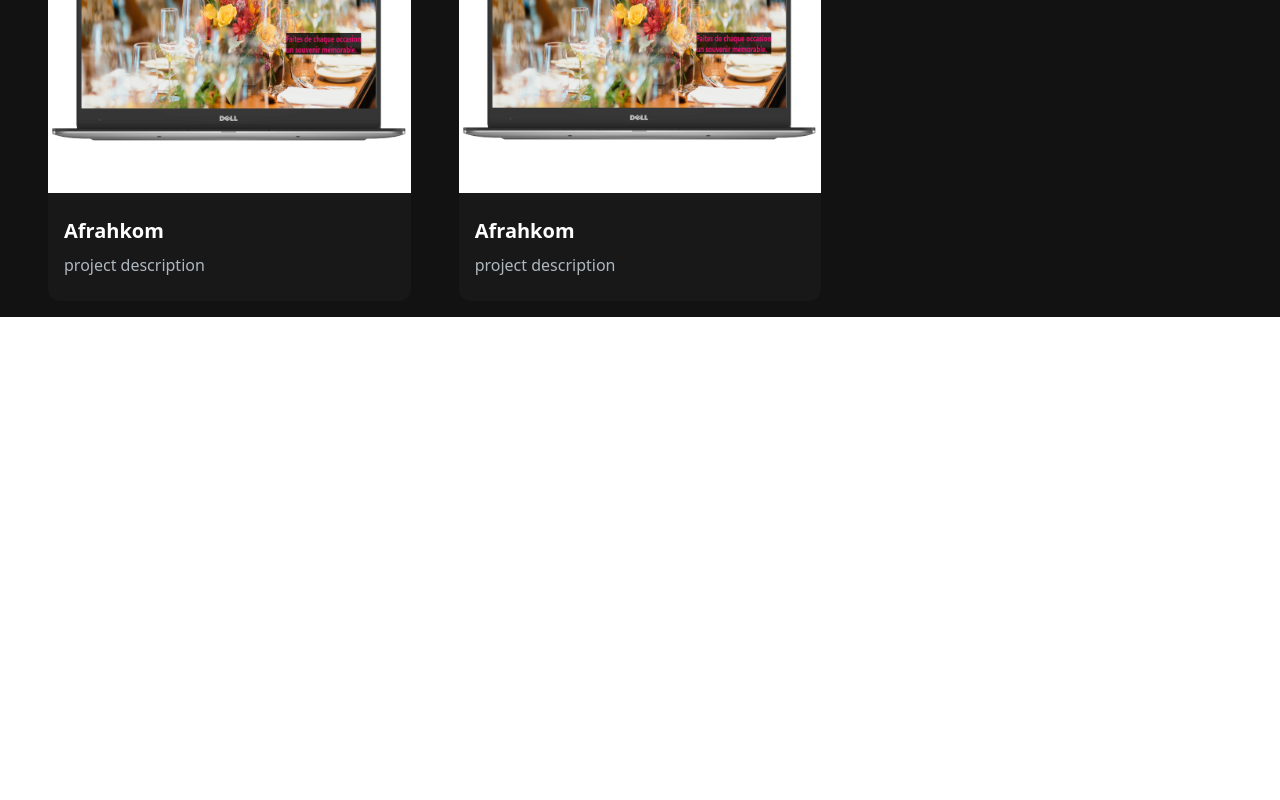
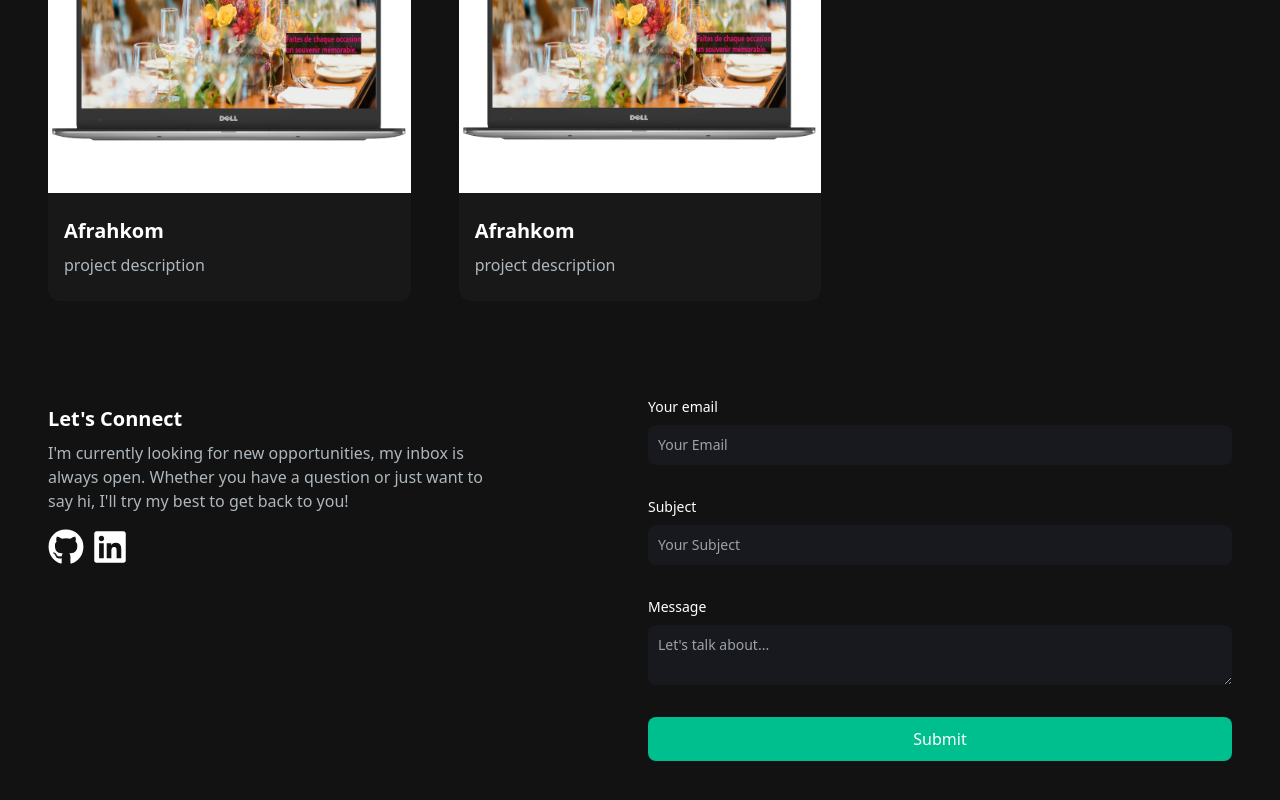
Before and after one commit to MEBARKI16/PotfolioMebarki, a Next.js app: page / in a window 1280 px wide. Shown: the part 1692-2492 px from the top of the page. Before the commit the page ends 2009 px from the top, so only its background shows below. Built offline with nearby package versions, Linux system fonts and the light colour scheme.

Commit message:
create and stylise Email Section

```diff
--- a/package.json
+++ b/package.json
@@ -14,7 +14,8 @@
     "react": "^18",
     "react-dom": "^18",
     "react-icons": "^5.0.1",
-    "react-type-animation": "^3.2.0"
+    "react-type-animation": "^3.2.0",
+    "resend": "^3.2.0"
   },
   "devDependencies": {
     "autoprefixer": "^10.0.1",
--- /dev/null
+++ b/src/components/EmailSection.jsx
@@ -0,0 +1,47 @@
+import React from 'react';
+import { FaGithub, FaLinkedin } from "react-icons/fa";
+import Link from 'next/link';
+const EmailSection = () => {
+    return (
+        <section className="grid md:grid-cols-2 py-24 my-12 md:py-12 gap-4">
+            <div>
+                <h5 className="text-xl font-bold text-white my-2">Let&apos;s Connect</h5>
+                <p className="text-[#ADB7BE] mb-4 max-w-md">I&apos;m currently looking for new opportunities, my inbox is always open.
+                    Whether you have a question or just want to say hi, I&apos;ll try my best to get back to you!</p>
+                <div className="socials flex flex-row gap-2">
+                    <Link href="https://github.com/MEBARKI16" target="_blank">
+                        <FaGithub className="text-white text-4xl" />
+                    </Link>
+                    <Link href="https://www.linkedin.com/in/med-amine-mebarki-346335231/" target="_blank">
+                        <FaLinkedin className="text-white text-4xl" />
+                    </Link>
+                </div>
+            </div>
+            <div>
+                <form className="flex flex-col gap-4">
+                    <div className="mb-4">
+                        <label className="text-white block mb-2 text-sm font-medium" htmlFor="email">Your email</label>
+                        <input className="bg-[#18191E] border-[#33353F] placeholder-[#9CA2A9] text-gray-100 text-sm rounded-lg block w-full p-2.5" id="email" type="email" placeholder="Your Email" required />
+                    </div>
+                    <div className="mb-4">
+                        <label className="text-white block mb-2 text-sm font-medium" htmlFor="subject">Subject</label>
+                        <input className="bg-[#18191E] border-[#33353F] placeholder-[#9CA2A9] text-gray-100 text-sm rounded-lg block w-full p-2.5" id="subject" type="text" placeholder="Your Subject" required />
+                    </div>
+                    <div className="mb-4">
+                        <label className="text-white block mb-2 text-sm font-medium" htmlFor="message">Message</label>
+                        <textarea
+                            className="bg-[#18191E] border-[#33353F] placeholder-[#9CA2A9] text-gray-100 text-sm rounded-lg block w-full p-2.5"
+                            id="message"
+                            placeholder="Let's talk about..."
+                        />
+                    </div>
+                    <button className="bg-[#00bf8f] text-white font-medium py-2.5 px-5 w-full rounded-lg">
+                        Submit
+                    </button>
+                </form>
+            </div>
+        </section>
+    )
+}
+
+export default EmailSection;
--- a/src/pages/index.js
+++ b/src/pages/index.js
@@ -1,4 +1,5 @@
 import AboutSection from "@/components/AboutSection";
+import EmailSection from "@/components/EmailSection";
 import HeroSection from "@/components/HeroSection";
 import Navbar from "@/components/Navbar";
 import ProjectsSection from "@/components/ProjectsSection";
@@ -11,6 +12,7 @@ export default function Home() {
         <HeroSection />
         <AboutSection />
         <ProjectsSection />
+        <EmailSection />
       </div>
     </main>
   );
```
Also changed, not shown: 1 other file (tests, documents, lock files or other folders).
